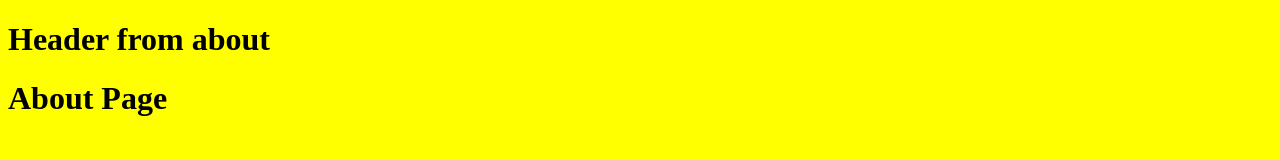
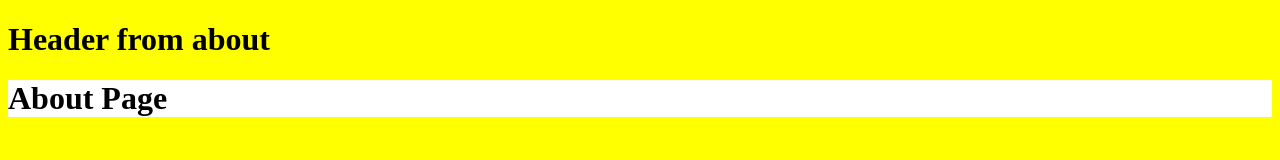
Before and after one commit to EhsanShakil/Gatsby, a Gatsby site: page /about in a window 1280 px wide. Built offline with nearby package versions, Linux system fonts and the light colour scheme; Gatsby itself is replaced by a stand-in of ours.

Commit message:
Updating

```diff
--- /dev/null
+++ b/src/pages/about.module.css
@@ -0,0 +1,3 @@
+.title {
+  background-color: white;
+}
--- a/src/pages/about.tsx
+++ b/src/pages/about.tsx
@@ -1,10 +1,13 @@
 import React from "react";
 import Layout from "../components/Layout";
+import styles from "./about.module.css";
 
 export default function About() {
   return (
     <Layout headerTitle="Header from about">
-      <h1>About Page</h1>
+      <div className={styles.title}>
+        <h1>About Page</h1>
+      </div>
     </Layout>
   );
 }
```
